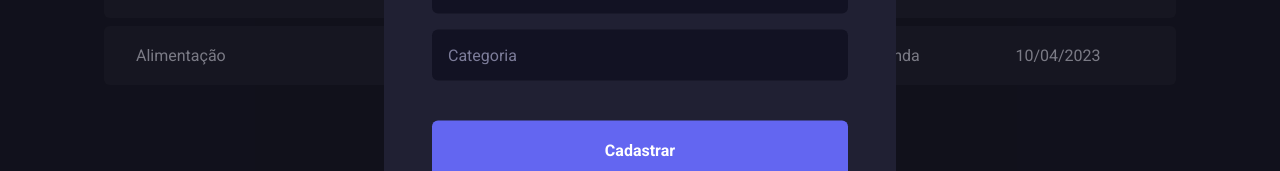
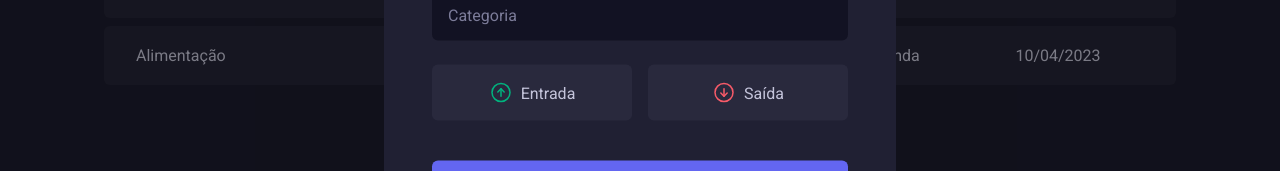
Before and after one commit to Giovani-O/ignite-dt-money, a React (Vite) app: page / in a window 1280 px wide. Both pictures are taken after a click on the button "Nova transação". Shown: the part 393-564 px from the top of the page. Built offline with nearby package versions, Linux system fonts and the light colour scheme.

Commit message:
feat: Creates form buttons

```diff
--- a/src/components/newTransactionModal/index.tsx
+++ b/src/components/newTransactionModal/index.tsx
@@ -1,6 +1,12 @@
 import * as Dialog from '@radix-ui/react-dialog'
-import { CloseButton, Content, Overlay } from './styles'
-import { X } from 'phosphor-react'
+import {
+  CloseButton,
+  Content,
+  Overlay,
+  TransactionType,
+  TransactionTypeButton,
+} from './styles'
+import { ArrowCircleDown, ArrowCircleUp, X } from 'phosphor-react'
 
 export function NewTransactionModal() {
   return (
@@ -18,6 +24,18 @@
           <input type="number" placeholder="Preço" required />
           <input type="text" placeholder="Categoria" required />
 
+          <TransactionType>
+            <TransactionTypeButton $variant="income">
+              <ArrowCircleUp size={24} />
+              Entrada
+            </TransactionTypeButton>
+
+            <TransactionTypeButton $variant="outcome">
+              <ArrowCircleDown size={24} />
+              Saída
+            </TransactionTypeButton>
+          </TransactionType>
+
           <button type="submit">Cadastrar</button>
         </form>
       </Content>
--- a/src/components/newTransactionModal/styles.ts
+++ b/src/components/newTransactionModal/styles.ts
@@ -81,3 +81,34 @@
   cursor: pointer;
   color: ${(props) => props.theme['primary-500']};
 `
+
+export const TransactionType = styled.div`
+  display: grid;
+  grid-template-columns: repeat(2, 1fr);
+  gap: 1rem;
+  margin-top: 0.5rem;
+`
+
+interface TransactionTypeButtonProps {
+  $variant: 'income' | 'outcome'
+}
+
+export const TransactionTypeButton = styled.button<TransactionTypeButtonProps>`
+  background-color: ${(props) => props.theme['primary-700']};
+  padding: 1rem;
+  display: flex;
+  align-items: center;
+  justify-content: center;
+  gap: 0.5rem;
+  border-radius: 6px;
+  cursor: pointer;
+  border: 0;
+  color: ${(props) => props.theme['primary-300']};
+
+  svg {
+    color: ${(props) =>
+      props.$variant === 'income'
+        ? props.theme['green-300']
+        : props.theme['red-300']};
+  }
+`
```
